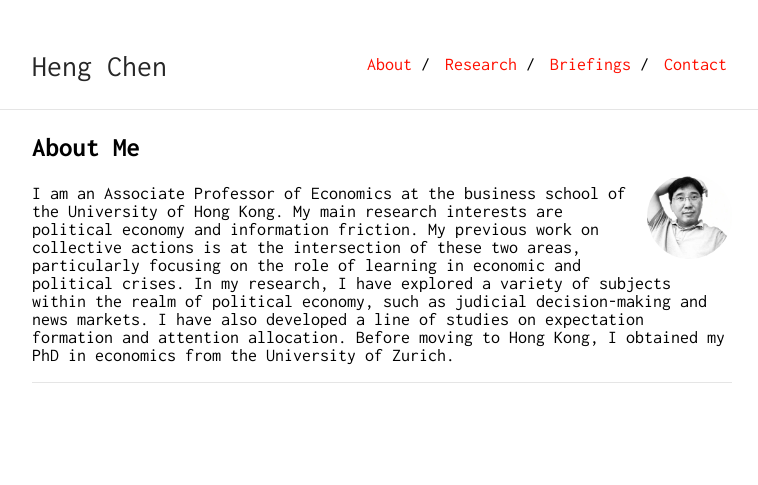
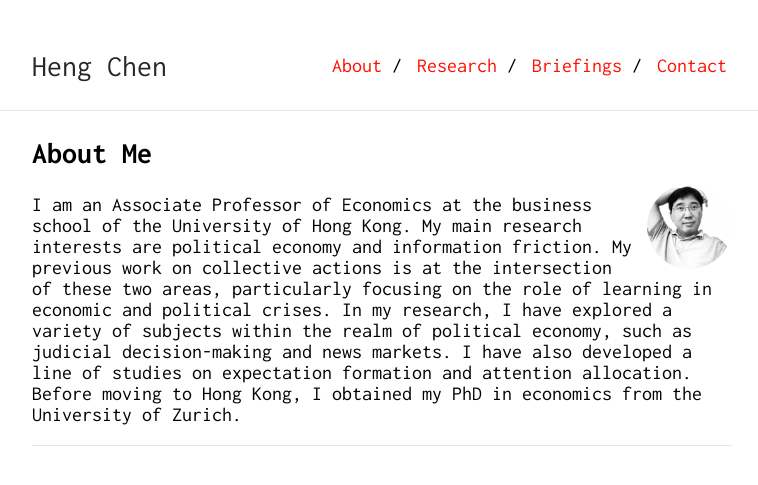
Before and after one commit to Shuyan0210611X/henrychen.github.io, a Jekyll site: the page built from index.md, in a window 1280 px wide. Shown: the top 485 px of the page, without its empty margins (258-1016 px from the left). Built offline with Jekyll 4.4.1, drawn with Linux system fonts in a browser that asks for light colours; our own code applies the rules of GitHub Pages for plain Markdown files.

Commit message:
Update _style.scss

```diff
--- a/_sass/_style.scss
+++ b/_sass/_style.scss
@@ -12,7 +12,7 @@ html {
 body {
     margin: 0;
     font-family: "Inconsolata";
-    font-size: 18px; /* 默认字体大小 */
+    font-size: 20px; /* 默认字体大小 */
     height: 100%;
 }
 a {
```
